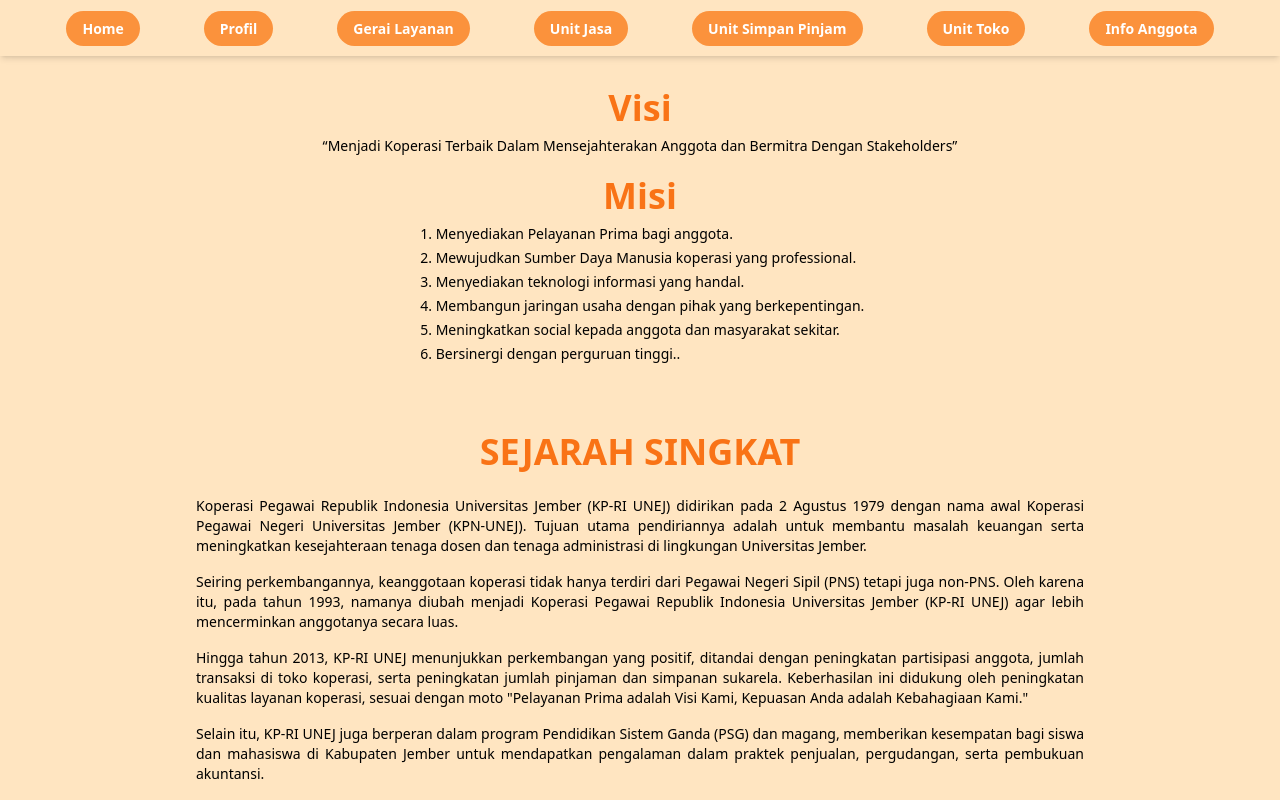
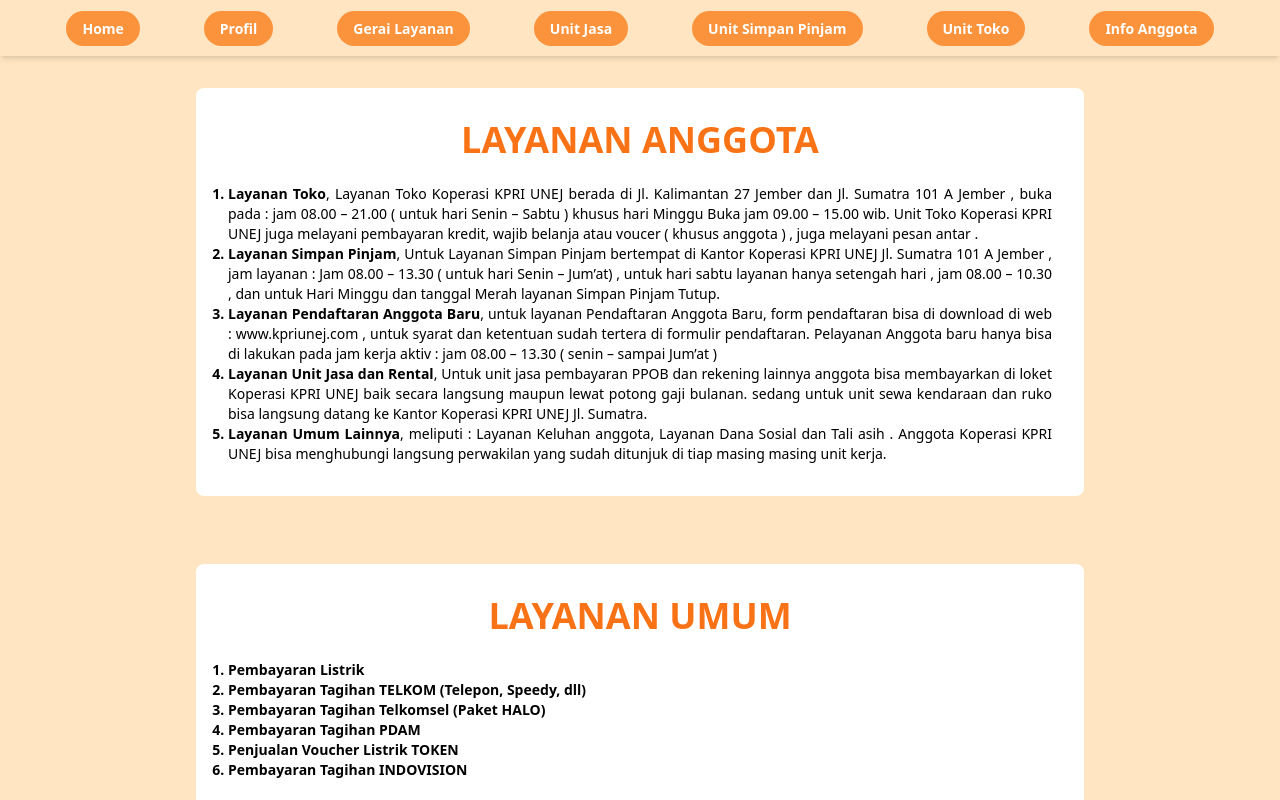
Before and after one commit to CP-KPRI-Unej/profile-company, a React (Vite) app: page /Gerai-Layanan in a window 1280 px wide. Shown: the top 800 px of the page. Built offline with nearby package versions, Linux system fonts and the light colour scheme; the HTML template or start-up script is replaced by a standard one.

Commit message:
feat: Gerai Layanan and fix: Profile

```diff
--- a/src/App.jsx
+++ b/src/App.jsx
@@ -2,6 +2,7 @@
 import { BrowserRouter as Router, Route, Routes } from "react-router-dom";
 import Profil from "./page/profile/Profile";
 import LandingPage from "./page/landing page/LandingPage";
+import GeraiLayanan from "./page/gerai layanan/GeraiLayanan";
 
 function App() {
   return (
@@ -10,7 +11,7 @@
         <Route path="/" element={<LandingPage />} />
         <Route path="/Home" element={<LandingPage />} />
         <Route path="/Profil" element={<Profil />} />
-        <Route path="/Gerai-Layanan" element={<Profil />} />
+        <Route path="/Gerai-Layanan" element={<GeraiLayanan />} />
         <Route path="/Unit-Jasa" element={<Profil />} />
         <Route path="/Unit-Simpan-Pinjam" element={<Profil />} />
         <Route path="/Unit-Toko" element={<Profil />} />
--- /dev/null
+++ b/src/page/gerai layanan/GeraiLayanan.jsx
@@ -0,0 +1,113 @@
+import "./GeraiLayanan.css";
+import Info from "../../assets/info.png";
+import Navbar from "../utils/navbar";
+import Footer from "../utils/footer";
+import { Splide, SplideSlide } from "@splidejs/react-splide";
+import { AutoScroll } from "@splidejs/splide-extension-auto-scroll";
+import "@splidejs/react-splide/css";
+
+function GeraiLayanan() {
+  return (
+    <div
+      id="profile"
+      className="min-h-screen font-sans justify-center flex flex-wrap"
+    >
+      <Navbar></Navbar>
+      <section className="flex flex-col justify-center pt-14 pb-3 text-center px-4 relative">
+        <div className="w-3/4 m-auto flex flex-col gap-4 bg-white p-8 rounded-lg">
+          <h1 className="text-4xl font-bold text-orange-500 mb-2">
+            LAYANAN ANGGOTA
+          </h1>
+          <ol className="list-decimal text-sm text-justify text-black">
+            <li className="font-bold">
+              Layanan Toko
+              <span className="font-normal">
+                , Layanan Toko Koperasi KPRI UNEJ berada di Jl. Kalimantan 27
+                Jember dan Jl. Sumatra 101 A Jember , buka pada : jam 08.00 –
+                21.00 ( untuk hari Senin – Sabtu ) khusus hari Minggu Buka jam
+                09.00 – 15.00 wib. Unit Toko Koperasi KPRI UNEJ juga melayani
+                pembayaran kredit, wajib belanja atau voucer ( khusus anggota )
+                , juga melayani pesan antar .
+              </span>
+            </li>
+            <li className="font-bold">
+              Layanan Simpan Pinjam
+              <span className="font-normal">
+                , Untuk Layanan Simpan Pinjam bertempat di Kantor Koperasi KPRI
+                UNEJ Jl. Sumatra 101 A Jember , jam layanan : Jam 08.00 – 13.30
+                ( untuk hari Senin – Jum’at) , untuk hari sabtu layanan hanya
+                setengah hari , jam 08.00 – 10.30 , dan untuk Hari Minggu dan
+                tanggal Merah layanan Simpan Pinjam Tutup.
+              </span>
+            </li>
+            <li className="font-bold">
+              Layanan Pendaftaran Anggota Baru
+              <span className="font-normal">
+                , untuk layanan Pendaftaran Anggota Baru, form pendaftaran bisa
+                di download di web : www.kpriunej.com , untuk syarat dan
+                ketentuan sudah tertera di formulir pendaftaran. Pelayanan
+                Anggota baru hanya bisa di lakukan pada jam kerja aktiv : jam
+                08.00 – 13.30 ( senin – sampai Jum’at )
+              </span>
+            </li>
+            <li className="font-bold">
+              Layanan Unit Jasa dan Rental
+              <span className="font-normal">
+                , Untuk unit jasa pembayaran PPOB dan rekening lainnya anggota
+                bisa membayarkan di loket Koperasi KPRI UNEJ baik secara
+                langsung maupun lewat potong gaji bulanan. sedang untuk unit
+                sewa kendaraan dan ruko bisa langsung datang ke Kantor Koperasi
+                KPRI UNEJ Jl. Sumatra.
+              </span>
+            </li>
+            <li className="font-bold">
+              Layanan Umum Lainnya
+              <span className="font-normal">
+                , meliputi : Layanan Keluhan anggota, Layanan Dana Sosial dan
+                Tali asih . Anggota Koperasi KPRI UNEJ bisa menghubungi langsung
+                perwakilan yang sudah ditunjuk di tiap masing masing unit kerja.
+              </span>
+            </li>
+          </ol>
+        </div>
+      </section>
+      <section className="flex flex-col w-full justify-center pt-14 pb-3 text-center px-4 relative">
+        <div className="w-3/4 m-auto flex flex-col gap-4 bg-white p-8 rounded-lg">
+          <h1 className="text-4xl font-bold text-orange-500 mb-2">
+            LAYANAN UMUM
+          </h1>
+          <ol className="list-decimal text-sm text-justify text-black">
+            <li className="font-bold">Pembayaran Listrik</li>
+            <li className="font-bold">
+              Pembayaran Tagihan TELKOM (Telepon, Speedy, dll)
+            </li>
+            <li className="font-bold">
+              Pembayaran Tagihan Telkomsel (Paket HALO)
+            </li>
+            <li className="font-bold">Pembayaran Tagihan PDAM</li>
+            <li className="font-bold">Penjualan Voucher Listrik TOKEN</li>
+            <li className="font-bold">Pembayaran Tagihan INDOVISION</li>
+          </ol>
+        </div>
+      </section>
+      <section className="flex flex-col justify-center pt-14 pb-3 text-center px-4 relative">
+        <div className="w-3/4 m-auto flex flex-col gap-4 bg-white p-8 rounded-lg">
+          <h1 className="text-4xl font-bold text-orange-500 mb-2">
+            LAYANAN PERWAKILAN
+          </h1>
+          <p className="text-sm text-justify text-black">
+            Koperasi Pegawai Republik Indonesia Universitas Jember (KP-RI UNEJ)
+            didirikan pada 2 Agustus 1979 dengan nama awal Koperasi Pegawai
+            Negeri Universitas Jember (KPN-UNEJ). Tujuan utama pendiriannya
+            adalah untuk membantu masalah keuangan serta meningkatkan
+            kesejahteraan tenaga dosen dan tenaga administrasi di lingkungan
+            Universitas Jember.
+          </p>
+        </div>
+      </section>
+      <Footer></Footer>
+    </div>
+  );
+}
+
+export default GeraiLayanan;
--- a/src/page/profile/Profile.jsx
+++ b/src/page/profile/Profile.jsx
@@ -1,4 +1,4 @@
-import "../landing page/LandingPage.css";
+import "./Profile.css";
 import Info from "../../assets/info.png";
 import Navbar from "../utils/navbar";
 import Footer from "../utils/footer";
--- a/src/page/utils/footer.jsx
+++ b/src/page/utils/footer.jsx
@@ -1,5 +1,6 @@
 import Kiri from "../../assets/kiri-bawah.png";
 import Kanan from "../../assets/kanan-bawah.png";
+import './util.css';
 
 function footer() {
   return (
--- a/src/page/utils/navbar.jsx
+++ b/src/page/utils/navbar.jsx
@@ -1,4 +1,5 @@
 import { Link } from 'react-router-dom';
+import './util.css';
 
 function navbar() {
   return (
```
Also changed, not shown: src/page/gerai layanan/GeraiLayanan.css (added).
